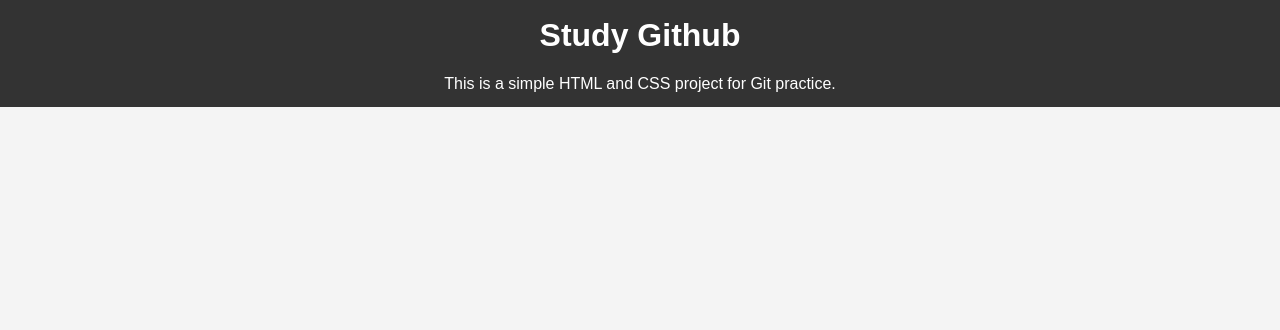
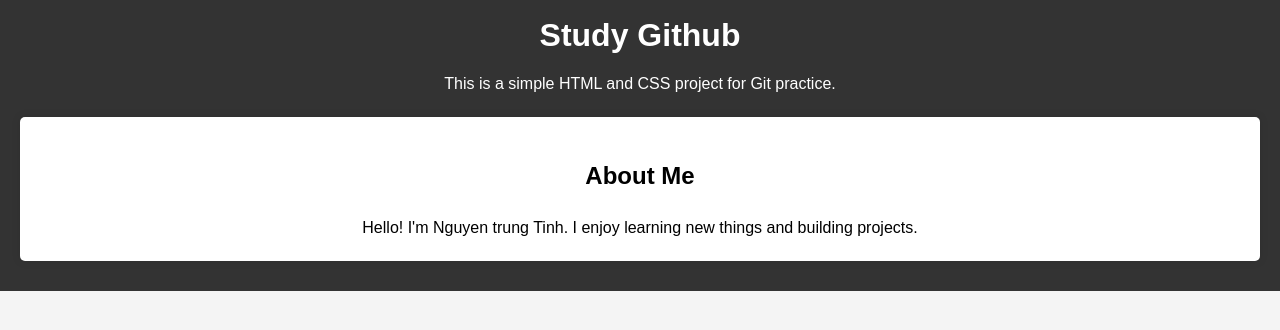
Before and after one commit to nguyentrungtinh2003/Study_Git, a plain HTML site: page index.html in a window 1280 px wide. Drawn offline with Linux system fonts and the light colour scheme.

Commit message:
Add About me section

```diff
--- a/index.css
+++ b/index.css
@@ -20,3 +20,11 @@ h1 {
 p {
   margin: 10px 0 0;
 }
+section {
+  margin: 20px;
+  padding: 20px;
+  background: #fff;
+  color: black;
+  border-radius: 5px;
+  box-shadow: 0 0 10px rgba(0, 0, 0, 0.1);
+}
--- a/index.html
+++ b/index.html
@@ -10,6 +10,13 @@
     <header>
       <h1>Study Github</h1>
       <p>This is a simple HTML and CSS project for Git practice.</p>
+      <section>
+        <h2>About Me</h2>
+        <p>
+          Hello! I'm Nguyen trung Tinh. I enjoy learning new things and building
+          projects.
+        </p>
+      </section>
     </header>
   </body>
 </html>
```
